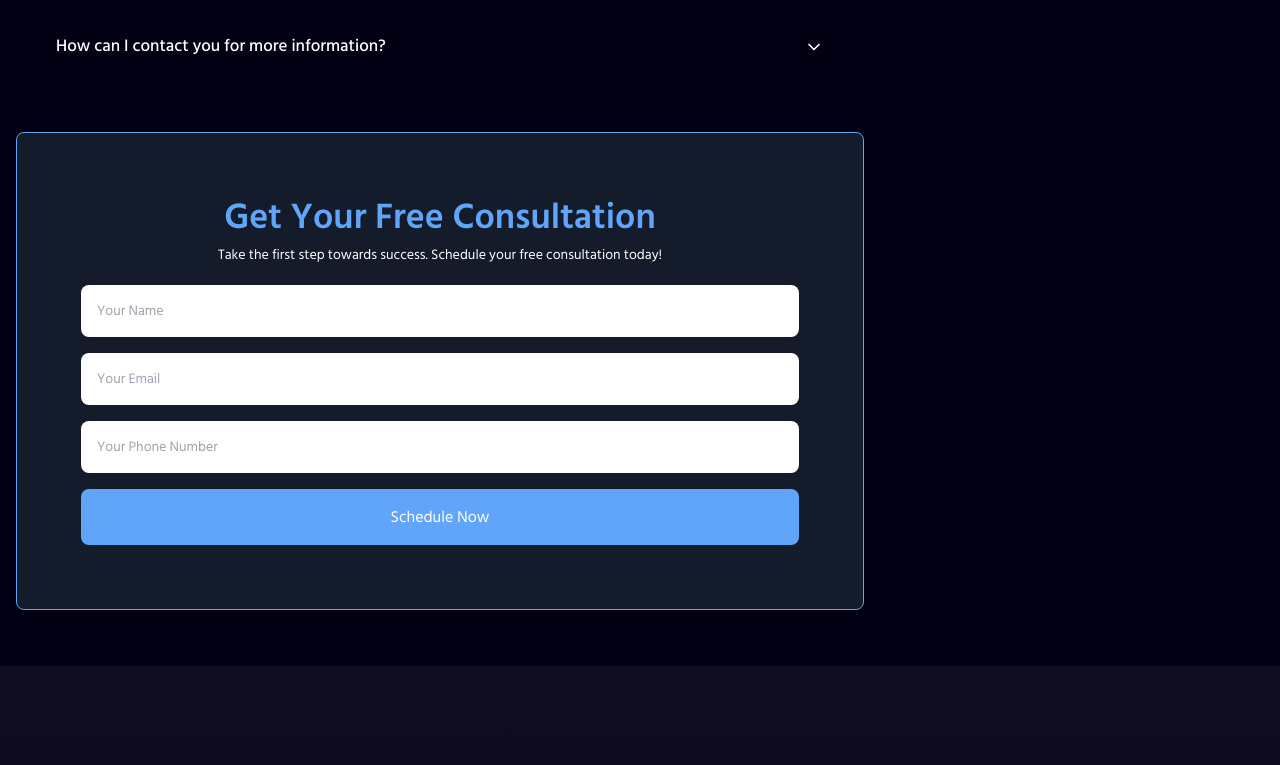
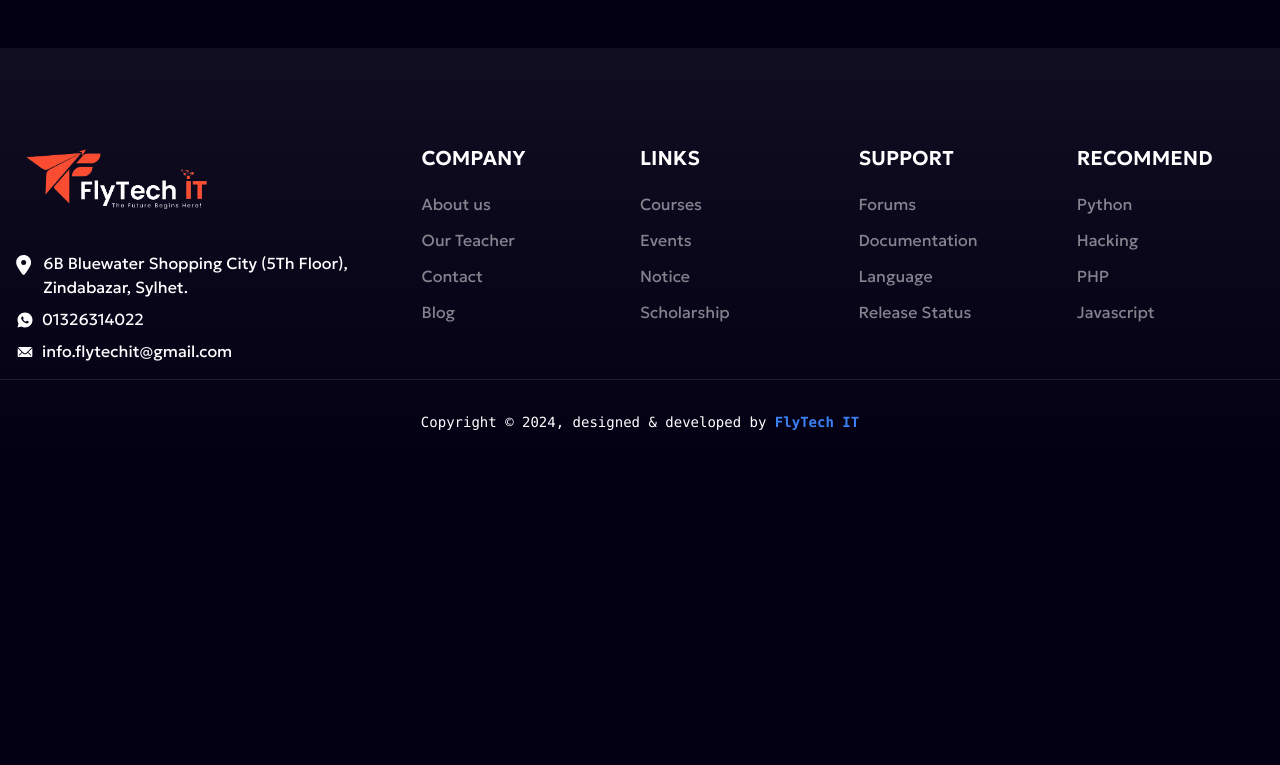
Before and after one commit to Shakiqurrahman/Flytech_IT, a Next.js app: page /courses in a window 1280 px wide. Shown: the part 2244-3009 px from the top of the page. After the commit the page ends 2712 px from the top, so only its background shows below. Built offline with nearby package versions, Linux system fonts and the light colour scheme.

Commit message:
course faq design changed

```diff
--- a/src/app/courses/CourseConsultationForm.js
+++ /dev/null
@@ -1,69 +0,0 @@
-"use client";
-
-import { useState } from "react";
-
-const CourseConsultationForm = () => {
-  const [form, setForm] = useState({
-    name: "",
-    email: "",
-    number: "",
-  });
-  const handleChange = (e) => {
-    setForm((prev) => ({ ...prev, [e.target.name]: e.target.value }));
-  };
-  const handleSubmit = (e) => {
-    e.preventDefault();
-    const { name, email, number } = form;
-    if (name && email && number) {
-      const data = { ...form };
-      console.log(data);
-    } else {
-      alert("All Fields Are Required!!!");
-    }
-  };
-  return (
-    <form
-      className="w-full rounded-lg border border-blue-400 bg-[#141c2c] p-5 sm:p-16"
-      onSubmit={handleSubmit}
-    >
-      <h1 className="text-center text-blue-400 font-semibold text-xl sm:text-4xl">
-        Get Your Free Consultation
-      </h1>
-      <p className="text-sm text-center mt-2 mb-5">
-        Take the first step towards success. Schedule your free consultation
-        today!
-      </p>
-      <div className="grid grid-cols-1 gap-4">
-        <input
-          type="text"
-          className="block w-full text-sm p-3 sm:p-4 rounded-lg outline-none bg-white text-black"
-          placeholder="Your Name"
-          name="name"
-          onChange={handleChange}
-        />
-        <input
-          type="email"
-          className="block w-full text-sm p-3 sm:p-4 rounded-lg outline-none bg-white text-black"
-          placeholder="Your Email"
-          name="email"
-          onChange={handleChange}
-        />
-        <input
-          type="number"
-          className="block w-full text-sm p-3 sm:p-4 rounded-lg outline-none bg-white text-black"
-          placeholder="Your Phone Number"
-          name="number"
-          onChange={handleChange}
-        />
-        <button
-          type="submit"
-          className="block w-full p-3 sm:p-4 rounded-lg outline-none bg-blue-400"
-        >
-          Schedule Now
-        </button>
-      </div>
-    </form>
-  );
-};
-
-export default CourseConsultationForm;
--- a/src/app/courses/CourseFAQ.js
+++ b/src/app/courses/CourseFAQ.js
@@ -1,4 +1,10 @@
-import Accordions from "@/components/Accordions";
+import {
+  Accordion,
+  AccordionContent,
+  AccordionItem,
+  AccordionTrigger,
+} from "@/components/ui/accordion";
+import { faqData } from "@/constants/faqData";
 
 const CourseFAQ = () => {
   return (
@@ -6,7 +12,31 @@ const CourseFAQ = () => {
       <h1 className="my-10 text-center text-2xl text-blue-400 font-semibold">
         সাধারণ প্রশ্নাবলী
       </h1>
-      <Accordions />
+      <Accordion type="single" collapsible className="w-full">
+        {faqData?.map((faq) => (
+          <AccordionItem key={faq?.id} value={faq?.id} className="border-none">
+            <AccordionTrigger className="text-left text-[17px]">
+              {faq?.question}
+            </AccordionTrigger>
+            <AccordionContent>
+              {faq?.answer}
+              <div className="mt-4 font-extralight">
+                {faq?.answerBulletPoints &&
+                  faq?.answerBulletPoints?.map((point, idx) => (
+                    <ul key={idx} className="pl-4 text-sm">
+                      <li className="list-disc">
+                        <span className="font-medium">
+                          {point?.bulletHeading && `${point?.bulletHeading} :`}
+                        </span>
+                        {point?.bulletBody}
+                      </li>
+                    </ul>
+                  ))}
+              </div>
+            </AccordionContent>
+          </AccordionItem>
+        ))}
+      </Accordion>
     </div>
   );
 };
--- a/src/app/courses/page.js
+++ b/src/app/courses/page.js
@@ -3,7 +3,6 @@ import offerShape from "@/assets/images/shapes/offer-shape.png";
 import Image from "next/image";
 import { MdOutlineSchedule } from "react-icons/md";
 import { TbCalendarMonth, TbCurrencyTaka } from "react-icons/tb";
-import CourseConsultationForm from "./CourseConsultationForm";
 import CourseFAQ from "./CourseFAQ";
 import Instructors from "./Instructors";
 import Multitabs from "./Multitabs";
@@ -129,7 +128,6 @@ const Courses = () => {
             <Multitabs />
             <Instructors />
             <CourseFAQ />
-            <CourseConsultationForm />
           </div>
         </div>
         <div className="w-[380px] hidden md:block shrink-0 sticky top-0 pt-5">
```
